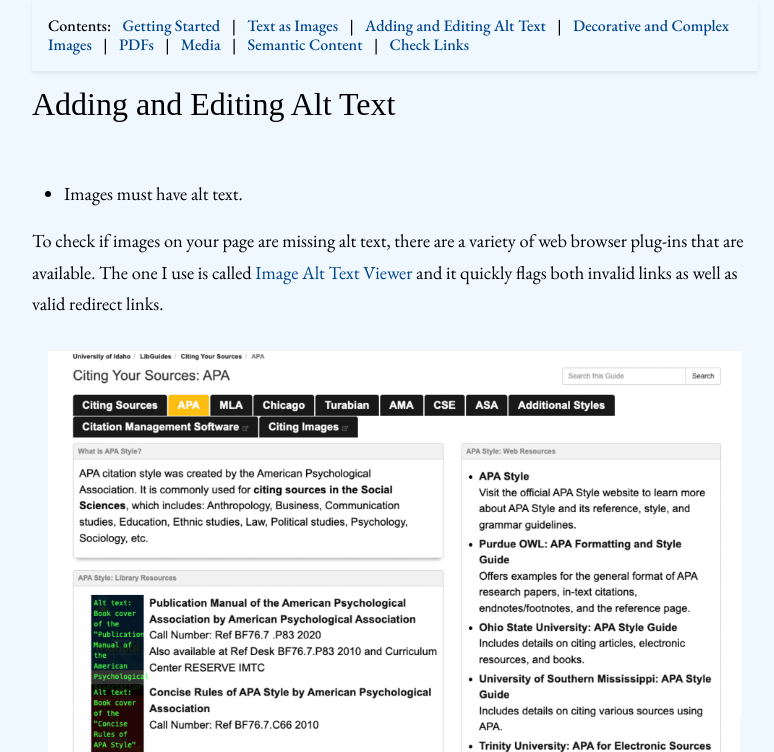
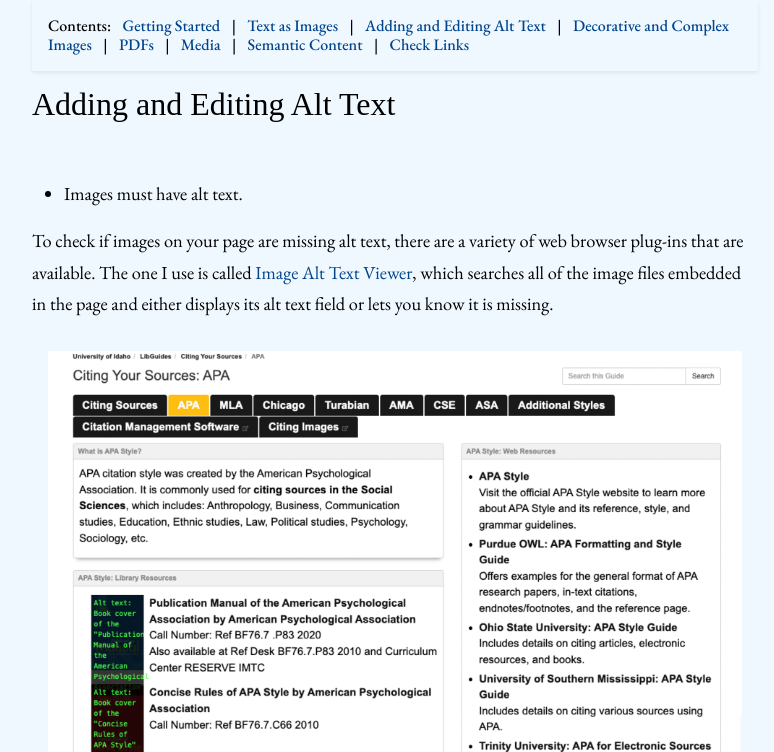
Before and after one commit to aweymo-ui/libguide_remediation, a Jekyll site: the page built from content/1_guide.md, in a window 1280 px wide and 900 px high, scrolled down 1955 px, cut to the strip 0-752 px from the top of the window. Shown: the whole strip, without its empty margins (245-1019 px from the left). Built offline with Jekyll 4.4.1, drawn with Linux system fonts in a browser that asks for light colours; some web fonts are replaced.

Commit message:
correction

```diff
--- a/content/1_guide.md
+++ b/content/1_guide.md
@@ -44,7 +44,7 @@ When reviewing images being used as text, it is helpful to think about what this
 
 - Images must have alt text.
 
-To check if images on your page are missing alt text, there are a variety of web browser plug-ins that are available. The one I use is called [Image Alt Text Viewer](https://chromewebstore.google.com/detail/image-alt-text-viewer/nhmihbneenlkbjjpbimhegikadfleccd) and it quickly flags both invalid links as well as valid redirect links.
+To check if images on your page are missing alt text, there are a variety of web browser plug-ins that are available. The one I use is called [Image Alt Text Viewer](https://chromewebstore.google.com/detail/image-alt-text-viewer/nhmihbneenlkbjjpbimhegikadfleccd), which searches all of the image files embedded in the page and either displays its alt text field or lets you know it is missing.
 
 {% include gallery-figure.html img="lib_remed_10.jpg" alt="Screen shot of a LibGuide with black boxes and green text visualizing the alt text of two embedded images on a page." caption="Example of the Alt Text Viewer plug-in on a LibGuide." %}
 
```
